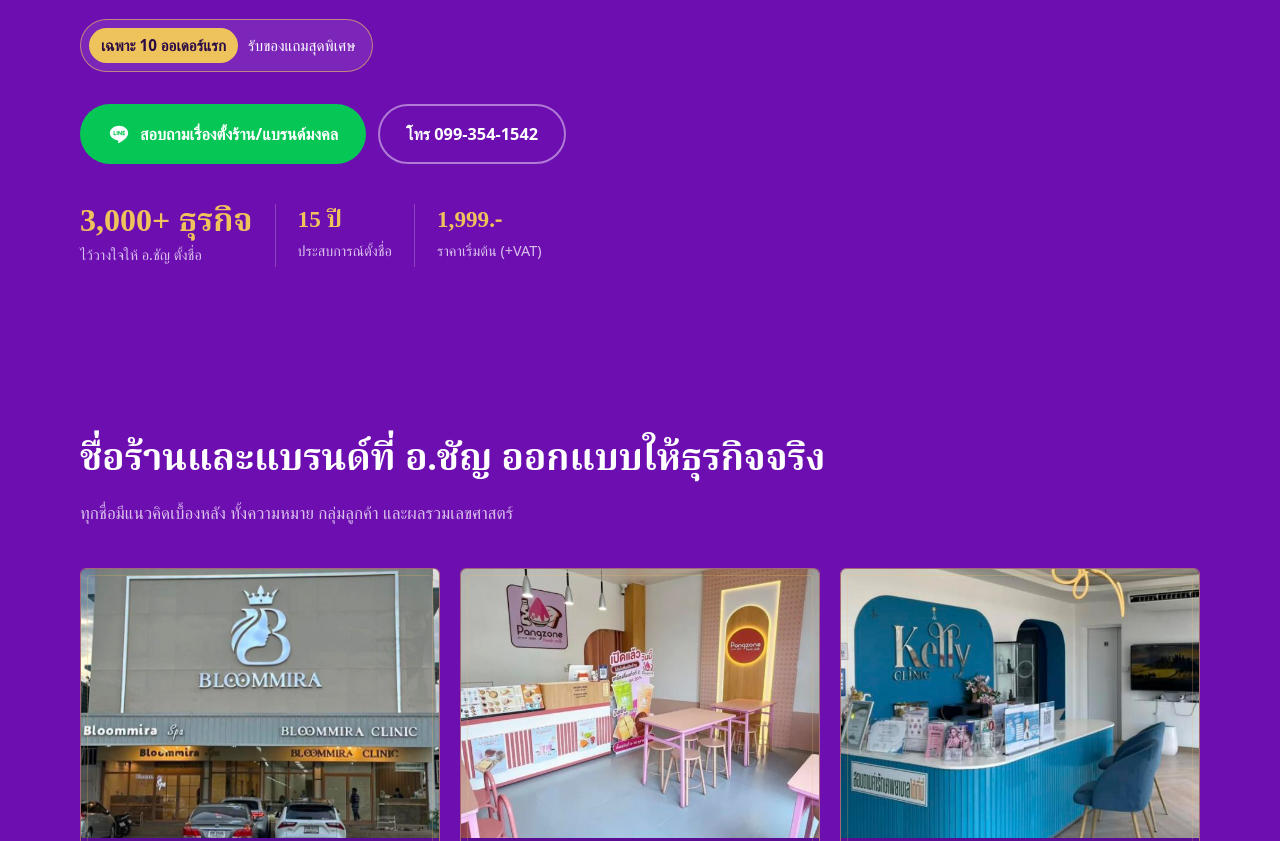
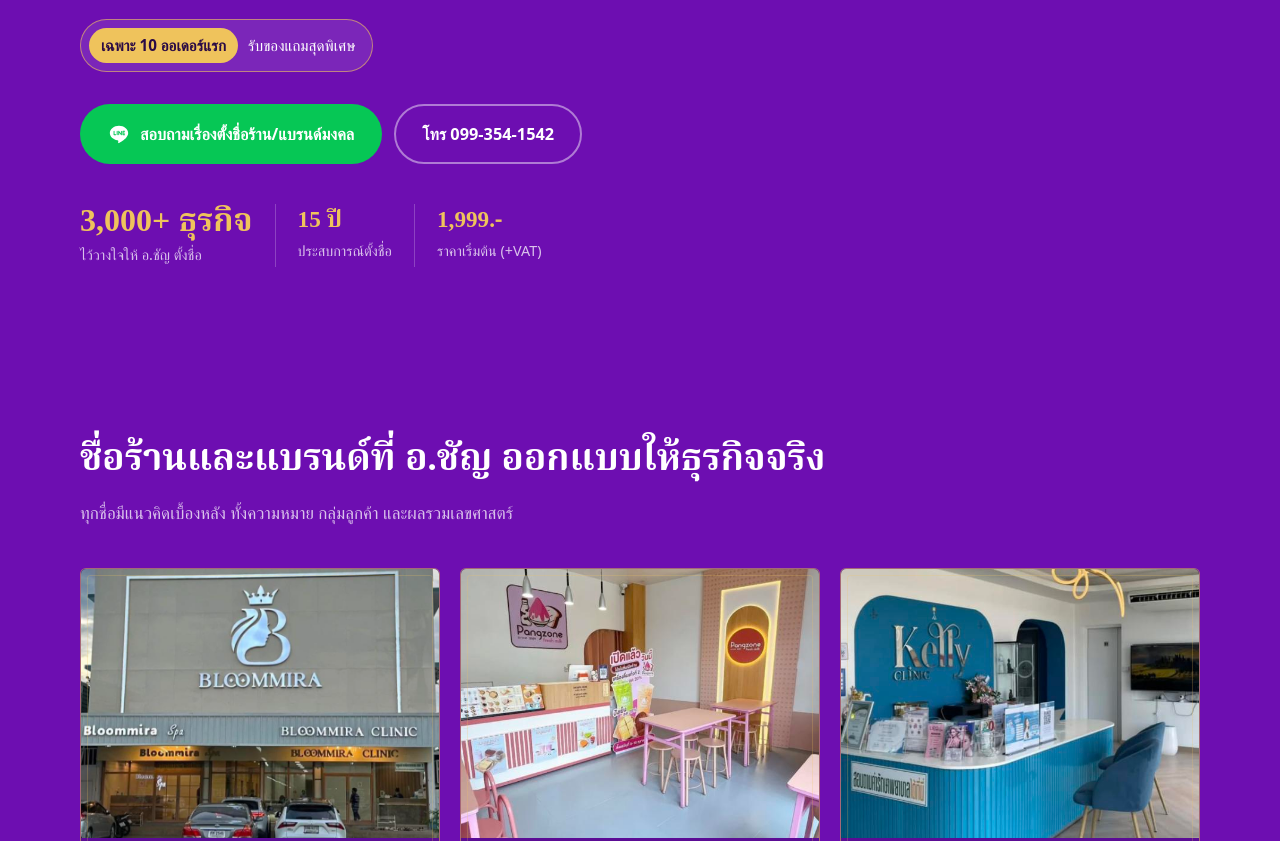
Before and after one commit to kangpla2530/theluckyname-brand, a plain HTML site: page index.html in a window 1280 px wide. Shown: the part 1058-1899 px from the top of the page. Drawn offline with Linux system fonts and the light colour scheme; a web font is replaced by a local one.

Commit message:
Fix LINE CTA wording
Co-Authored-By: Claude Opus 5.5 <noreply@anthropic.com>
Claude-Session: https://claude.ai/code/session_018QbbST1ZSjePXtxfjqUwJK

```diff
--- a/index.html
+++ b/index.html
@@ -510,7 +510,7 @@ footer .disclaim{flex-basis:100%;border-top:1px solid rgba(255,255,255,.1);paddi
       <div class="ctas">
         <a class="btn btn-line" href="https://line.me/R/ti/p/@theluckyname" data-track="click_line" data-loc="hero">
           <svg viewBox="0 0 24 24" aria-hidden="true"><path fill="currentColor" d="M12 3C6.5 3 2 6.6 2 11c0 3.9 3.5 7.2 8.3 7.9.3.1.8.2.9.5.1.3.1.7 0 1l-.1.9c0 .3-.2 1 .9.5s5.9-3.5 8-6C21.3 14.3 22 12.7 22 11c0-4.4-4.5-8-10-8Zm-3.5 10.4H6.6a.5.5 0 0 1-.5-.5V9a.5.5 0 0 1 1 0v3.4h1.4a.5.5 0 0 1 0 1Zm2-.5a.5.5 0 0 1-1 0V9a.5.5 0 0 1 1 0Zm4.6 0a.5.5 0 0 1-.9.3l-2-2.7v2.4a.5.5 0 0 1-1 0V9a.5.5 0 0 1 .9-.3l2 2.7V9a.5.5 0 0 1 1 0Zm3.1-2.4a.5.5 0 0 1 0 1h-1.4v.9h1.4a.5.5 0 0 1 0 1h-1.9a.5.5 0 0 1-.5-.5V9a.5.5 0 0 1 .5-.5h1.9a.5.5 0 0 1 0 1h-1.4v.9Z"/></svg>
-          สอบถามเรื่องตั้งร้าน/แบรนด์มงคล
+          สอบถามเรื่องตั้งชื่อร้าน/แบรนด์มงคล
         </a>
         <a class="btn btn-ghost" href="tel:0993541542" data-track="click_call" data-loc="hero">โทร 099-354-1542</a>
       </div>
@@ -667,7 +667,7 @@ footer .disclaim{flex-basis:100%;border-top:1px solid rgba(255,255,255,.1);paddi
         <li><b>วันนี้</b><span>3,000+ ธุรกิจ ทั้งร้านอาหาร คาเฟ่ คลินิก และแบรนด์สินค้า</span></li>
       </ol>
       <div class="ctas">
-        <a class="btn btn-line" href="https://line.me/R/ti/p/@theluckyname" data-track="click_line" data-loc="about"><svg viewBox="0 0 24 24" aria-hidden="true"><path fill="currentColor" d="M12 3C6.5 3 2 6.6 2 11c0 3.9 3.5 7.2 8.3 7.9.3.1.8.2.9.5.1.3.1.7 0 1l-.1.9c0 .3-.2 1 .9.5s5.9-3.5 8-6C21.3 14.3 22 12.7 22 11c0-4.4-4.5-8-10-8Zm-3.5 10.4H6.6a.5.5 0 0 1-.5-.5V9a.5.5 0 0 1 1 0v3.4h1.4a.5.5 0 0 1 0 1Zm2-.5a.5.5 0 0 1-1 0V9a.5.5 0 0 1 1 0Zm4.6 0a.5.5 0 0 1-.9.3l-2-2.7v2.4a.5.5 0 0 1-1 0V9a.5.5 0 0 1 .9-.3l2 2.7V9a.5.5 0 0 1 1 0Zm3.1-2.4a.5.5 0 0 1 0 1h-1.4v.9h1.4a.5.5 0 0 1 0 1h-1.9a.5.5 0 0 1-.5-.5V9a.5.5 0 0 1 .5-.5h1.9a.5.5 0 0 1 0 1h-1.4v.9Z"/></svg>สอบถามเรื่องตั้งร้าน/แบรนด์มงคล</a>
+        <a class="btn btn-line" href="https://line.me/R/ti/p/@theluckyname" data-track="click_line" data-loc="about"><svg viewBox="0 0 24 24" aria-hidden="true"><path fill="currentColor" d="M12 3C6.5 3 2 6.6 2 11c0 3.9 3.5 7.2 8.3 7.9.3.1.8.2.9.5.1.3.1.7 0 1l-.1.9c0 .3-.2 1 .9.5s5.9-3.5 8-6C21.3 14.3 22 12.7 22 11c0-4.4-4.5-8-10-8Zm-3.5 10.4H6.6a.5.5 0 0 1-.5-.5V9a.5.5 0 0 1 1 0v3.4h1.4a.5.5 0 0 1 0 1Zm2-.5a.5.5 0 0 1-1 0V9a.5.5 0 0 1 1 0Zm4.6 0a.5.5 0 0 1-.9.3l-2-2.7v2.4a.5.5 0 0 1-1 0V9a.5.5 0 0 1 .9-.3l2 2.7V9a.5.5 0 0 1 1 0Zm3.1-2.4a.5.5 0 0 1 0 1h-1.4v.9h1.4a.5.5 0 0 1 0 1h-1.9a.5.5 0 0 1-.5-.5V9a.5.5 0 0 1 .5-.5h1.9a.5.5 0 0 1 0 1h-1.4v.9Z"/></svg>สอบถามเรื่องตั้งชื่อร้าน/แบรนด์มงคล</a>
         <a class="btn btn-outline" href="tel:0993541542" data-track="click_call" data-loc="about">โทร 099-354-1542</a>
       </div>
       <div class="creds" aria-label="เกียรติบัตรของ อ.ชัญ">
@@ -787,7 +787,7 @@ footer .disclaim{flex-basis:100%;border-top:1px solid rgba(255,255,255,.1);paddi
     </div>
     <div class="why-cta">
       <p>ราคาชัดเจน เริ่มต้น 1,999 บาท และได้ชื่อร้านภายใน 24 ชั่วโมง</p>
-      <a class="btn btn-line" href="https://line.me/R/ti/p/@theluckyname" data-track="click_line" data-loc="whyus"><svg viewBox="0 0 24 24" aria-hidden="true"><path fill="currentColor" d="M12 3C6.5 3 2 6.6 2 11c0 3.9 3.5 7.2 8.3 7.9.3.1.8.2.9.5.1.3.1.7 0 1l-.1.9c0 .3-.2 1 .9.5s5.9-3.5 8-6C21.3 14.3 22 12.7 22 11c0-4.4-4.5-8-10-8Zm-3.5 10.4H6.6a.5.5 0 0 1-.5-.5V9a.5.5 0 0 1 1 0v3.4h1.4a.5.5 0 0 1 0 1Zm2-.5a.5.5 0 0 1-1 0V9a.5.5 0 0 1 1 0Zm4.6 0a.5.5 0 0 1-.9.3l-2-2.7v2.4a.5.5 0 0 1-1 0V9a.5.5 0 0 1 .9-.3l2 2.7V9a.5.5 0 0 1 1 0Zm3.1-2.4a.5.5 0 0 1 0 1h-1.4v.9h1.4a.5.5 0 0 1 0 1h-1.9a.5.5 0 0 1-.5-.5V9a.5.5 0 0 1 .5-.5h1.9a.5.5 0 0 1 0 1h-1.4v.9Z"/></svg>สอบถามเรื่องตั้งร้าน/แบรนด์มงคล</a>
+      <a class="btn btn-line" href="https://line.me/R/ti/p/@theluckyname" data-track="click_line" data-loc="whyus"><svg viewBox="0 0 24 24" aria-hidden="true"><path fill="currentColor" d="M12 3C6.5 3 2 6.6 2 11c0 3.9 3.5 7.2 8.3 7.9.3.1.8.2.9.5.1.3.1.7 0 1l-.1.9c0 .3-.2 1 .9.5s5.9-3.5 8-6C21.3 14.3 22 12.7 22 11c0-4.4-4.5-8-10-8Zm-3.5 10.4H6.6a.5.5 0 0 1-.5-.5V9a.5.5 0 0 1 1 0v3.4h1.4a.5.5 0 0 1 0 1Zm2-.5a.5.5 0 0 1-1 0V9a.5.5 0 0 1 1 0Zm4.6 0a.5.5 0 0 1-.9.3l-2-2.7v2.4a.5.5 0 0 1-1 0V9a.5.5 0 0 1 .9-.3l2 2.7V9a.5.5 0 0 1 1 0Zm3.1-2.4a.5.5 0 0 1 0 1h-1.4v.9h1.4a.5.5 0 0 1 0 1h-1.9a.5.5 0 0 1-.5-.5V9a.5.5 0 0 1 .5-.5h1.9a.5.5 0 0 1 0 1h-1.4v.9Z"/></svg>สอบถามเรื่องตั้งชื่อร้าน/แบรนด์มงคล</a>
     </div>
   </div>
 </section>
@@ -815,7 +815,7 @@ footer .disclaim{flex-basis:100%;border-top:1px solid rgba(255,255,255,.1);paddi
       <p class="exp">ไว้วางใจให้ อ.ชัญ ตั้งชื่อแล้ว<b>3,000+ ธุรกิจ</b></p>
       <p class="lede">ทักไลน์หรือโทรปรึกษา อ.ชัญ ได้ก่อนตัดสินใจเลือกแพ็กเกจ</p>
       <div class="ctas">
-        <a class="btn btn-line" href="https://line.me/R/ti/p/@theluckyname" data-track="click_line" data-loc="final"><svg viewBox="0 0 24 24" aria-hidden="true"><path fill="currentColor" d="M12 3C6.5 3 2 6.6 2 11c0 3.9 3.5 7.2 8.3 7.9.3.1.8.2.9.5.1.3.1.7 0 1l-.1.9c0 .3-.2 1 .9.5s5.9-3.5 8-6C21.3 14.3 22 12.7 22 11c0-4.4-4.5-8-10-8Zm-3.5 10.4H6.6a.5.5 0 0 1-.5-.5V9a.5.5 0 0 1 1 0v3.4h1.4a.5.5 0 0 1 0 1Zm2-.5a.5.5 0 0 1-1 0V9a.5.5 0 0 1 1 0Zm4.6 0a.5.5 0 0 1-.9.3l-2-2.7v2.4a.5.5 0 0 1-1 0V9a.5.5 0 0 1 .9-.3l2 2.7V9a.5.5 0 0 1 1 0Zm3.1-2.4a.5.5 0 0 1 0 1h-1.4v.9h1.4a.5.5 0 0 1 0 1h-1.9a.5.5 0 0 1-.5-.5V9a.5.5 0 0 1 .5-.5h1.9a.5.5 0 0 1 0 1h-1.4v.9Z"/></svg>สอบถามเรื่องตั้งร้าน/แบรนด์มงคล</a>
+        <a class="btn btn-line" href="https://line.me/R/ti/p/@theluckyname" data-track="click_line" data-loc="final"><svg viewBox="0 0 24 24" aria-hidden="true"><path fill="currentColor" d="M12 3C6.5 3 2 6.6 2 11c0 3.9 3.5 7.2 8.3 7.9.3.1.8.2.9.5.1.3.1.7 0 1l-.1.9c0 .3-.2 1 .9.5s5.9-3.5 8-6C21.3 14.3 22 12.7 22 11c0-4.4-4.5-8-10-8Zm-3.5 10.4H6.6a.5.5 0 0 1-.5-.5V9a.5.5 0 0 1 1 0v3.4h1.4a.5.5 0 0 1 0 1Zm2-.5a.5.5 0 0 1-1 0V9a.5.5 0 0 1 1 0Zm4.6 0a.5.5 0 0 1-.9.3l-2-2.7v2.4a.5.5 0 0 1-1 0V9a.5.5 0 0 1 .9-.3l2 2.7V9a.5.5 0 0 1 1 0Zm3.1-2.4a.5.5 0 0 1 0 1h-1.4v.9h1.4a.5.5 0 0 1 0 1h-1.9a.5.5 0 0 1-.5-.5V9a.5.5 0 0 1 .5-.5h1.9a.5.5 0 0 1 0 1h-1.4v.9Z"/></svg>สอบถามเรื่องตั้งชื่อร้าน/แบรนด์มงคล</a>
         <a class="btn btn-ghost" href="tel:0993541542" data-track="click_call" data-loc="final">โทร 099-354-1542</a>
       </div>
       <div class="share" aria-label="แชร์หน้านี้">
```
